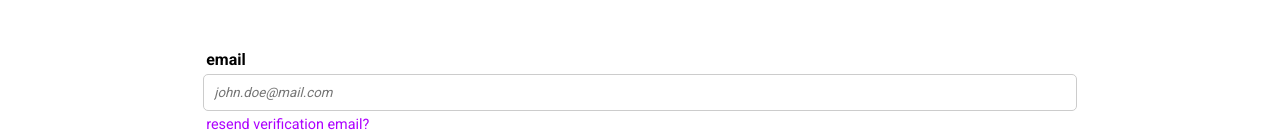
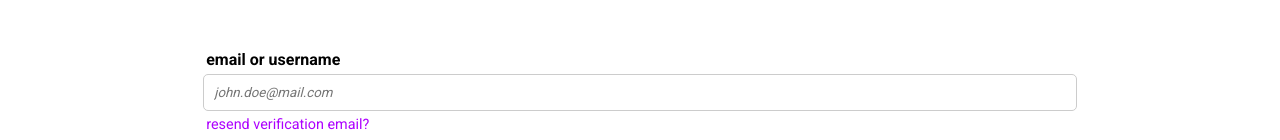
Before and after one commit to unblur/Unblur, a React (Create React App) app in the folder frontend/: page /signin in a window 1280 px wide. Shown: the part 176-316 px from the top of the page. Built offline with nearby package versions, Linux system fonts and the light colour scheme.

Commit message:
log in with both username and email

```diff
--- a/frontend/src/pages/SignIn.jsx
+++ b/frontend/src/pages/SignIn.jsx
@@ -6,10 +6,10 @@ import { signIn, getSelf, reset } from '../features/auth/authSlice'
 
 const SignIn = () => {
   const [formData, setFormData] = useState({
-    email: '',
+    emailOrUsername: '',
     password: '',
   })
-  const { email, password } = formData
+  const { emailOrUsername, password } = formData
 
   const navigate = useNavigate()
   const dispatch = useDispatch()
@@ -43,7 +43,7 @@ const SignIn = () => {
     e.preventDefault()
 
     const userData = {
-      email,
+      emailOrUsername,
       password,
     }
 
@@ -68,13 +68,13 @@ const SignIn = () => {
       <section className='form'>
         <form onSubmit={onSubmit}>
           <div className='form-group'>
-            <label htmlFor='email'>email</label>
+            <label htmlFor='emailOrUsername'>email or username</label>
             <input
-              type='email'
+              type='text'
               className='form-control'
-              id='email'
-              name='email'
-              value={email}
+              id='emailOrUsername'
+              name='emailOrUsername'
+              value={emailOrUsername}
               placeholder='john.doe@mail.com'
               onChange={onChange}
             />
```
Also changed, not shown: 1 other file (tests, documents, lock files or other folders).
